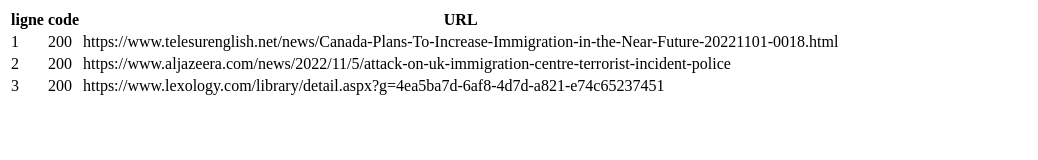
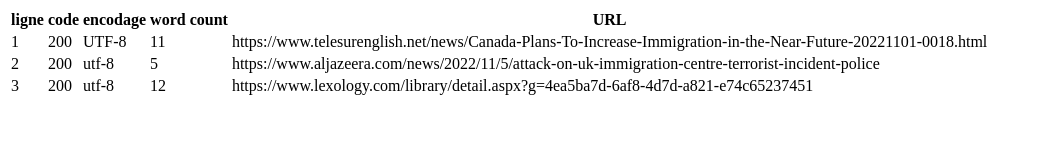
Before and after one commit to Srharahaad/PPE, a plain HTML site: page tableau.html in a window 1280 px wide. Shown: the whole page, without its empty margins (0-1038 px from the left). Drawn offline with Linux system fonts and the light colour scheme.

Commit message:
Résultat fin première feuille exercices urls

```diff
--- a/tableau.html
+++ b/tableau.html
@@ -1,11 +1,23 @@
-<html><head><meta charset="UTF-8" /><title>Tableaux</title></head><body><table><tr><th>ligne</th><th>code</th><th>URL</th></tr>
+<html><head><meta charset="UTF-8" /><title>Tableaux</title></head><body><table><tr><th>ligne</th><th>code</th><th>encodage</th><th>word count</th><th>URL</th></tr>
 <tr><td>1</td><td>
 200
+</td><td>
+UTF-8
+</td><td>
+11
 </td><td>https://www.telesurenglish.net/news/Canada-Plans-To-Increase-Immigration-in-the-Near-Future-20221101-0018.html</td></tr>
 <tr><td>2</td><td>
 200
+</td><td>
+utf-8
+</td><td>
+5
 </td><td>https://www.aljazeera.com/news/2022/11/5/attack-on-uk-immigration-centre-terrorist-incident-police</td></tr>
 <tr><td>3</td><td>
 200
+</td><td>
+utf-8
+</td><td>
+12
 </td><td>https://www.lexology.com/library/detail.aspx?g=4ea5ba7d-6af8-4d7d-a821-e74c65237451</td></tr>
 </table></body></html>
```
Also changed, not shown: URLs/url_eng.txt (added), 1 other file.
